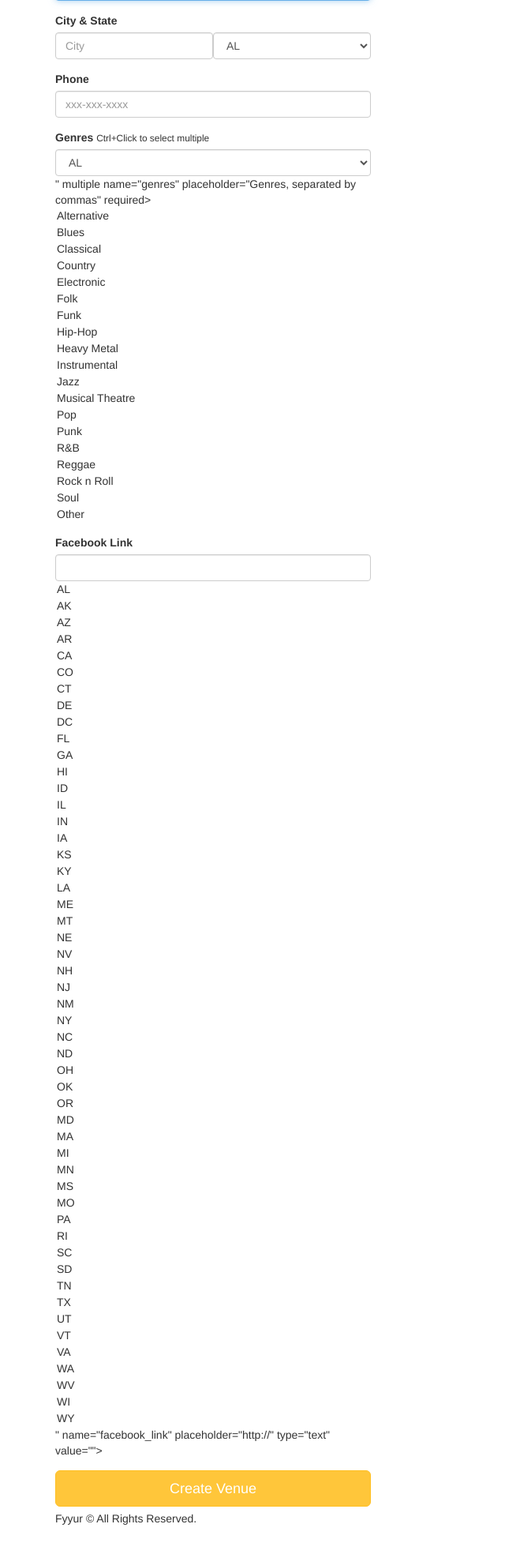
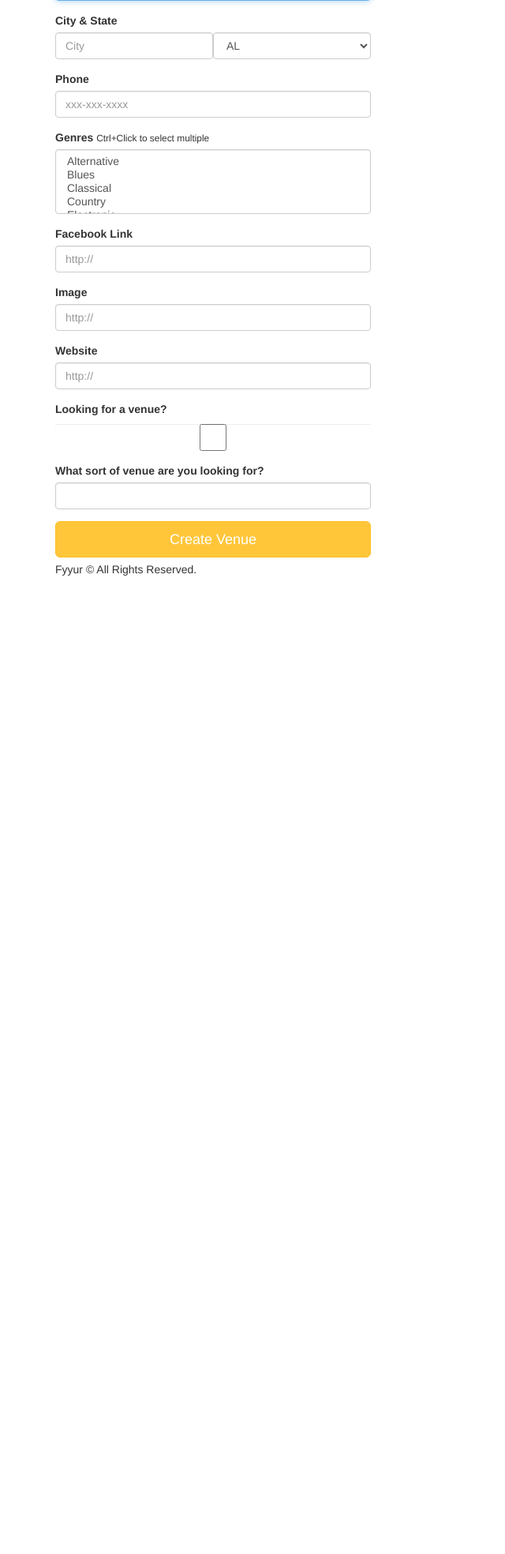
Before and after one commit to Avichelverma/Fyyur-MusicBooking-App, a Flask app: page /artists/create in a window 1280 px wide. Shown: the part 194-2162 px from the top of the page at 79% size, without its empty margins (0-640 px from the left). After the commit the page ends 923 px from the top, so only its background shows below. Run offline with Flask 2, Linux system fonts and the light colour scheme; some libraries are stand-ins or nearby versions.

Commit message:
assignment complete

```diff
--- a/app.py
+++ b/app.py
@@ -560,20 +560,37 @@
 @app.route('/artists/<int:artist_id>/edit', methods=['GET'])
 def edit_artist(artist_id):
     form = ArtistForm()
+    # artist = {
+    #     "id": 4,
+    #     "name": "Guns N Petals",
+    #     "genres": ["Rock n Roll"],
+    #     "city": "San Francisco",
+    #     "state": "CA",
+    #     "phone": "326-123-5000",
+    #     "website": "https://www.gunsnpetalsband.com",
+    #     "facebook_link": "https://www.facebook.com/GunsNPetals",
+    #     "seeking_venue": True,
+    #     "seeking_description": "Looking for shows to perform at in the San Francisco Bay Area!",
+    #     "image_link": "https://images.unsplash.com/photo-1549213783-8284d0336c4f?ixlib=rb-1.2.1&ixid=eyJhcHBfaWQiOjEyMDd9&auto=format&fit=crop&w=300&q=80"
+    # }
+    # TODO: populate form with fields from artist with ID <artist_id>
+
+    artist_info = Artist.query.get(artist_id)
+
     artist = {
-        "id": 4,
-        "name": "Guns N Petals",
-        "genres": ["Rock n Roll"],
-        "city": "San Francisco",
-        "state": "CA",
-        "phone": "326-123-5000",
-        "website": "https://www.gunsnpetalsband.com",
-        "facebook_link": "https://www.facebook.com/GunsNPetals",
-        "seeking_venue": True,
-        "seeking_description": "Looking for shows to perform at in the San Francisco Bay Area!",
-        "image_link": "https://images.unsplash.com/photo-1549213783-8284d0336c4f?ixlib=rb-1.2.1&ixid=eyJhcHBfaWQiOjEyMDd9&auto=format&fit=crop&w=300&q=80"
+        "id": artist_info.id,
+        "name": artist_info.name,
+        "genres": artist_info.genres,
+        "city": artist_info.city,
+        "state": artist_info.state,
+        "phone": artist_info.phone,
+        "website": artist_info.website,
+        "facebook_link": artist_info.facebook_link,
+        "seeking_venue": artist_info.seeking_venue,
+        "seeking_description": artist_info.seeking_description,
+        "image_link": artist_info.image_link
     }
-    # TODO: populate form with fields from artist with ID <artist_id>
+
     return render_template('forms/edit_artist.html', form=form, artist=artist)
 
 
@@ -582,27 +599,66 @@
     # TODO: take values from the form submitted, and update existing
     # artist record with ID <artist_id> using the new attributes
 
+    artist = Artist.query.get(artist_id)
+    try:
+        artist.name = request.form['name']
+        artist.city = request.form['city']
+        artist.state = request.form['state']
+        artist.phone = request.form['phone']
+        artist.genres = request.form['genres']
+        artist.image_link = request.form['image_link']
+        artist.facebook_link = request.form['facebook_link']
+        artist.website = request.form['website']
+        artist.seeking_venue = True if 'seeking_venue' in request.form else False
+        artist.seeking_description = request.form['seeking_description']
+
+        db.session.commit()
+        flash("Artist was Successfully Updated")
+    except:
+        flash("Error occured while updating Artist")
+        db.session.rollback()
+    finally:
+        db.session.close()
+
     return redirect(url_for('show_artist', artist_id=artist_id))
 
 
 @app.route('/venues/<int:venue_id>/edit', methods=['GET'])
 def edit_venue(venue_id):
     form = VenueForm()
+    # venue = {
+    #     "id": 1,
+    #     "name": "The Musical Hop",
+    #     "genres": ["Jazz", "Reggae", "Swing", "Classical", "Folk"],
+    #     "address": "1015 Folsom Street",
+    #     "city": "San Francisco",
+    #     "state": "CA",
+    #     "phone": "123-123-1234",
+    #     "website": "https://www.themusicalhop.com",
+    #     "facebook_link": "https://www.facebook.com/TheMusicalHop",
+    #     "seeking_talent": True,
+    #     "seeking_description": "We are on the lookout for a local artist to play every two weeks. Please call us.",
+    #     "image_link": "https://images.unsplash.com/photo-1543900694-133f37abaaa5?ixlib=rb-1.2.1&ixid=eyJhcHBfaWQiOjEyMDd9&auto=format&fit=crop&w=400&q=60"
+    # }
+    # TODO: populate form with values from venue with ID <venue_id>
+
+    venue_info = Venue.query.get(venue_id)
+
     venue = {
-        "id": 1,
-        "name": "The Musical Hop",
-        "genres": ["Jazz", "Reggae", "Swing", "Classical", "Folk"],
-        "address": "1015 Folsom Street",
-        "city": "San Francisco",
-        "state": "CA",
-        "phone": "123-123-1234",
-        "website": "https://www.themusicalhop.com",
-        "facebook_link": "https://www.facebook.com/TheMusicalHop",
-        "seeking_talent": True,
-        "seeking_description": "We are on the lookout for a local artist to play every two weeks. Please call us.",
-        "image_link": "https://images.unsplash.com/photo-1543900694-133f37abaaa5?ixlib=rb-1.2.1&ixid=eyJhcHBfaWQiOjEyMDd9&auto=format&fit=crop&w=400&q=60"
+        "id": venue_info.id,
+        "name": venue_info.name,
+        "genres": venue_info.genres,
+        "city": venue_info.city,
+        "state": venue_info.state,
+        "address": venue_info.address,
+        "phone": venue_info.phone,
+        "website": venue_info.website,
+        "facebook_link": venue_info.facebook_link,
+        "seeking_talent": venue_info.seeking_talent,
+        "seeking_description": venue_info.seeking_description,
+        "image_link": venue_info.image_link
     }
-    # TODO: populate form with values from venue with ID <venue_id>
+
     return render_template('forms/edit_venue.html', form=form, venue=venue)
 
 
@@ -610,6 +666,31 @@
 def edit_venue_submission(venue_id):
     # TODO: take values from the form submitted, and update existing
     # venue record with ID <venue_id> using the new attributes
+
+    venue = Venue.query.get(venue_id)
+
+    try:
+        venue.name = request.form['name']
+        venue.city = request.form['city']
+        venue.state = request.form['state']
+        venue.address = request.form['address']
+        venue.phone = request.form['phone']
+        venue.genres = request.form['genres']
+        venue.image_link = request.form['image_link']
+        venue.facebook_link = request.form['facebook_link']
+        venue.website = request.form['website']
+        venue.seeking_description = request.form['seeking_description']
+        venue.seeking_talent = True if 'seeking_talent' in request.form else False
+
+        db.session.commit()
+        flash("Venue Successfully Updated")
+
+    except:
+        flash("Error Occured while updating venue")
+        db.session.rollback()
+    finally:
+        db.session.close()
+
     return redirect(url_for('show_venue', venue_id=venue_id))
 
 #  Create Artist
@@ -627,9 +708,30 @@
     # called upon submitting the new artist listing form
     # TODO: insert form data as a new Venue record in the db, instead
     # TODO: modify data to be the data object returned from db insertion
+    try:
+        # get form data and create
+        form = ArtistForm()
+        artist = Artist(name=form.name.data, city=form.city.data, state=form.state.data,
+                        phone=form.phone.data, image_link=form.image_link.data, genres=form.genres.data,
+                        facebook_link=form.facebook_link.data, seeking_description=form.seeking_description.data,
+                        website=form.website.data, seeking_venue=form.seeking_venue.data)
+
+        # commit session to database
+        db.session.add(artist)
+        db.session.commit()
+
+        # flash success
+        flash('Artist ' + request.form['name'] + ' was successfully listed!')
+    except:
+        # catches errors
+        db.session.rollback()
+        flash('An error occurred. Artist ' +
+              request.form['name'] + ' could not be listed.')
+    finally:
+        # closes session
+        db.session.close()
 
     # on successful db insert, flash success
-    flash('Artist ' + request.form['name'] + ' was successfully listed!')
     # TODO: on unsuccessful db insert, flash an error instead.
     # e.g., flash('An error occurred. Artist ' + data.name + ' could not be listed.')
     return render_template('pages/home.html')
--- a/forms.py
+++ b/forms.py
@@ -227,8 +227,16 @@
         ]
     )
     facebook_link = StringField(
-        # TODO implement enum restriction
         'facebook_link', validators=[URL()]
+    )
+    seeking_description = StringField(
+        'seeking_description'
+    )
+    seeking_venue = BooleanField(
+        'seeking_venue'
+    )
+    website = StringField(
+        'website', validators=[URL()]
     )
 
 # TODO IMPLEMENT NEW ARTIST FORM AND NEW SHOW FORM
--- a/templates/forms/new_artist.html
+++ b/templates/forms/new_artist.html
@@ -26,12 +26,30 @@
       <div class="form-group">
         <label for="genres">Genres</label>
         <small>Ctrl+Click to select multiple</small>
-        {{ form.genres(class_ = 'form-control', placeholder='Genres, separated by commas', id=form.state, autofocus = true) }}
+        {{ form.genres(class_ = 'form-control', placeholder='Genres, separated by commas', autofocus = true) }}
       </div>
       <div class="form-group">
           <label for="genres">Facebook Link</label>
-          {{ form.facebook_link(class_ = 'form-control', placeholder='http://', id=form.state, autofocus = true) }}
-        </div>
+          {{ form.facebook_link(class_ = 'form-control', placeholder='http://', autofocus = true) }}
+      </div>
+      <div class="form-group">
+        <label for="image_link">Image</label>
+        {{ form.image_link(class_ = 'form-control', placeholder='http://', autofocus = true) }}
+      </div>
+      <div class="form-group">
+        <label for="website">Website</label>
+        {{ form.website(class_ = 'form-control', placeholder='http://', autofocus = true) }}
+      </div>
+      <div class="form-group">
+        <label for="seeking_venue">Looking for a venue?</label>
+        {{ form.seeking_venue(class_ = 'form-control', autofocus = true) }}
+      </div>
+      <div class="form-group">
+        <label for="seeking_description"
+          >What sort of venue are you looking for?</label
+        >
+        {{ form.seeking_description(class_ = 'form-control', autofocus = true) }}
+      </div>
       <input type="submit" value="Create Venue" class="btn btn-primary btn-lg btn-block">
     </form>
   </div>
--- a/templates/pages/show_artist.html
+++ b/templates/pages/show_artist.html
@@ -38,6 +38,11 @@
 			<i class="fas fa-moon"></i> Not currently seeking performance venues
 		</p>
 		{% endif %}
+		<a href="/artists/{{ artist.id }}/edit">
+			<button class="btn btn-primary btn-lg" style="margin-top: 15px;">
+			  Edit
+			</button>
+		</a>
 	</div>
 	<div class="col-sm-6">
 		<img src="{{ artist.image_link }}" alt="Venue Image" />
--- a/templates/pages/show_venue.html
+++ b/templates/pages/show_venue.html
@@ -30,8 +30,10 @@
 			<i class="fab fa-facebook-f"></i> {% if venue.facebook_link %}<a href="{{ venue.facebook_link }}" target="_blank">{{ venue.facebook_link }}</a>{% else %}No Facebook Link{% endif %}
 		</p>
 		<section>
-			<button id="editVenue" onclick="editVenue(event)" class="btn btn-primary btn-lg" style="margin: 0 20px;"
-			  data-id="{{ venue.id }}">Edit</button>
+			<a href="/venues/{{ venue.id }}/edit">
+				<button id="editVenue" onclick="editVenue(event)" class="btn btn-primary btn-lg" style="margin: 0 20px;"
+				data-id="{{ venue.id }}">Edit</button>
+			</a>
 			<button id="deleteVenue" onclick="deleteVenue(event)" class="btn btn-primary btn-lg"
 			  data-id="{{ venue.id }}">Delete</button>
 		</section>
```
Also changed, not shown: templates/forms/edit_artist.html (+22 -6 lines), templates/forms/edit_venue.html (+23 -7 lines).
